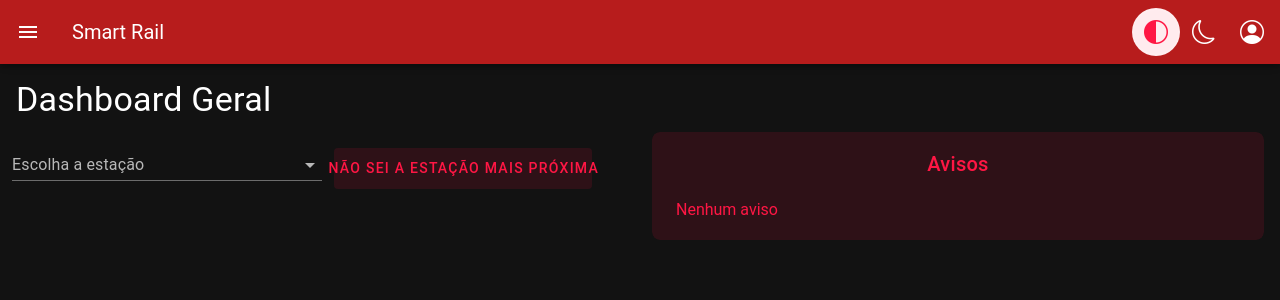
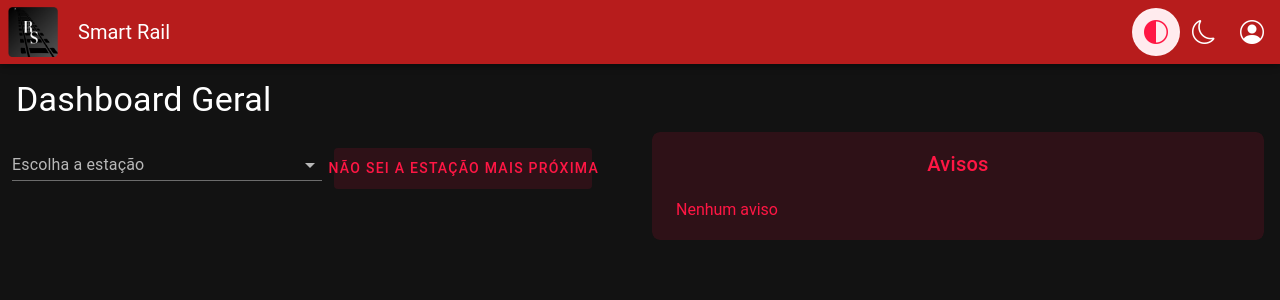
Before and after one commit to Miguel-Paes/smart-rail-project, a Vue app: page / in a window 1280 px wide. Shown: the top 300 px of the page. Built offline with nearby package versions, Linux system fonts and the light colour scheme; a small style sheet from the web is missing.

Commit message:
logo da marca + userStore nos componentes: LineOptions e StationOptions

```diff
--- a/components.d.ts
+++ b/components.d.ts
@@ -8,7 +8,6 @@ export {}
 /* prettier-ignore */
 declare module 'vue' {
   export interface GlobalComponents {
-    AccentList: typeof import('./src/components/template/WarningsList.vue')['default']
     CreateAlertForm: typeof import('./src/components/AlertsPage/CreateAlertForm.vue')['default']
     FindStationDialog: typeof import('./src/components/home/FindStationDialog.vue')['default']
     HeaderComponent: typeof import('./src/components/HeaderComponent.vue')['default']
--- a/src/components/HeaderComponent.vue
+++ b/src/components/HeaderComponent.vue
@@ -119,7 +119,13 @@
 
 <template>
   <v-app-bar color="darken4">
-    <v-app-bar-nav-icon variant="text" @click.stop="drawer = !drawer" />
+      <v-img
+        src="/images/background_img.png"
+        max-height="50"
+        max-width="50"
+        class="ml-2"
+        @click.stop="drawer = !drawer"
+      />
 
     <v-toolbar-title>Smart Rail</v-toolbar-title>
 
--- a/src/components/RoutesPage/LineOptions.vue
+++ b/src/components/RoutesPage/LineOptions.vue
@@ -1,8 +1,10 @@
 <script setup>
   import { ref } from 'vue';
   import { useStationStore } from '@/stores/stationStore'
+  import { useUserStore } from '@/stores/userStore';
 
   const stationStore = useStationStore()
+  const userStore = useUserStore()
 
   const expansionPanels = ref(false)
   const driver = ref('')
--- a/src/components/RoutesPage/StationOptions.vue
+++ b/src/components/RoutesPage/StationOptions.vue
@@ -2,8 +2,10 @@
   import { ref } from 'vue';
 
   import { useStationStore } from '@/stores/stationStore';
+  import { useUserStore } from '@/stores/userStore';
 
   const stationStore = useStationStore()
+  const userStore = useUserStore()
 
   const expansionPanels = ref(false)
 
```
Also changed, not shown: public/images/background_img.png (added).
